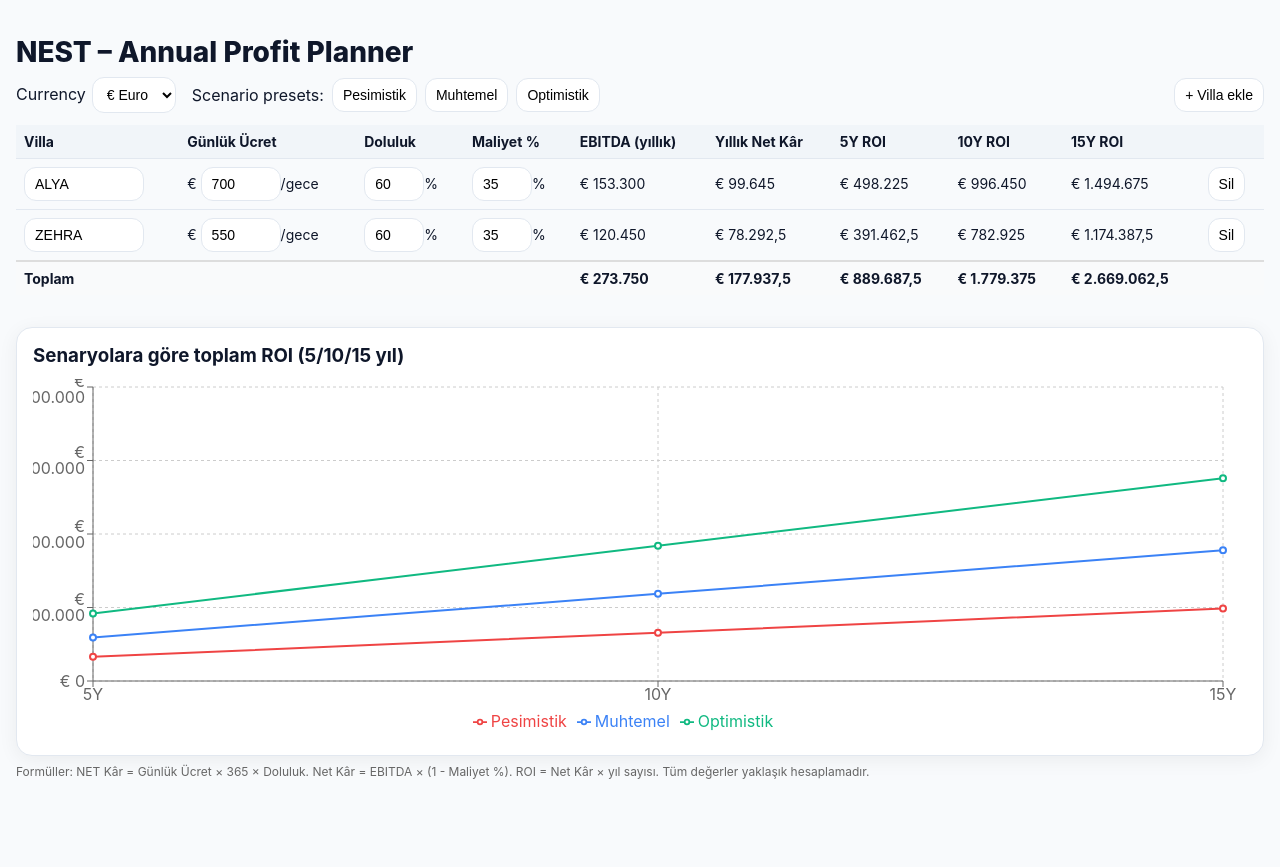
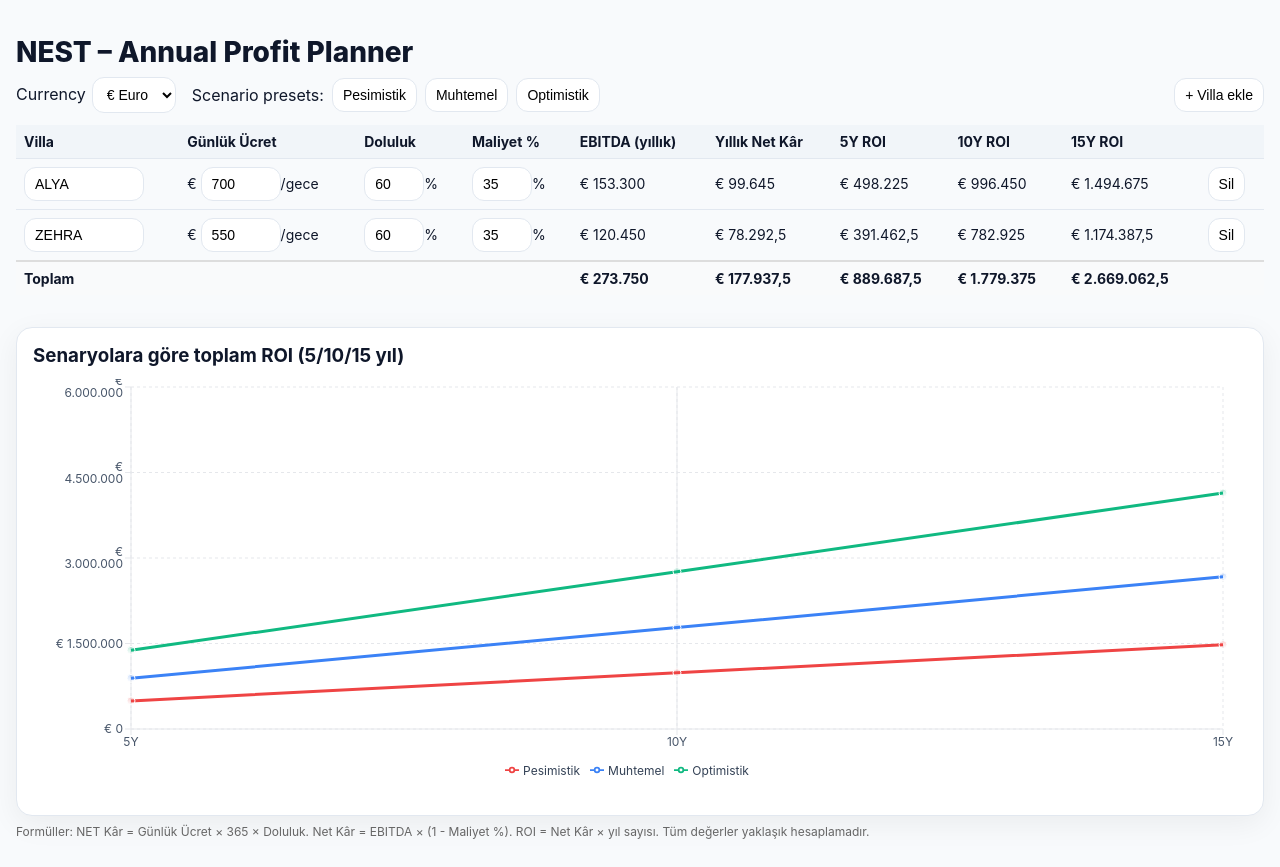
Before and after one commit to dirvass/nest-planner, a React (Vite) app: page / in a window 1280 px wide. Before the commit the page ends 807 px from the top, so only its background shows below. Built offline with nearby package versions, Linux system fonts and the light colour scheme.

Commit message:
Update ScenarioChart.tsx

```diff
--- a/src/ScenarioChart.tsx
+++ b/src/ScenarioChart.tsx
@@ -1,29 +1,175 @@
-// src/ScenarioChart.tsx
 import React from "react";
 import {
-  LineChart, Line, XAxis, YAxis, CartesianGrid, Tooltip, Legend, ResponsiveContainer
+  ResponsiveContainer,
+  LineChart,
+  Line,
+  XAxis,
+  YAxis,
+  CartesianGrid,
+  Tooltip,
+  Legend,
+  ReferenceLine
 } from "recharts";
 
 type Row = { year: number; Pesimistik: number; Muhtemel: number; Optimistik: number };
 
-export default function ScenarioChart({ data, currency }: { data: Row[]; currency: string }) {
-  const fmt = (n: number) =>
+export default function ScenarioChart({
+  data,
+  currency
+}: {
+  data: Row[];
+  currency: string;
+}) {
+  const fmt0 = (n: number) =>
     new Intl.NumberFormat("de-DE", { maximumFractionDigits: 0 }).format(n);
 
+  // brand-ish colours
+  const colP = "#ef4444"; // pessimistic
+  const colB = "#3b82f6"; // base
+  const colO = "#10b981"; // optimistic (green)
+  const grid = "#e5e7eb";
+  const axis = "#475569";
+  const card = {
+    bg: "#fff",
+    border: "#e2e8f0",
+    shadow: "0 8px 30px rgba(2,8,23,.06)"
+  };
+
+  const tooltipContent = ({
+    label,
+    payload
+  }: {
+    label?: any;
+    payload?: any[];
+  }) => {
+    if (!payload || !payload.length) return null;
+    return (
+      <div
+        style={{
+          background: "#0f172a",
+          color: "#fff",
+          padding: "10px 12px",
+          borderRadius: 12,
+          boxShadow: "0 6px 20px rgba(2,8,23,.35)",
+          fontSize: 12
+        }}
+      >
+        <div style={{ opacity: 0.9, marginBottom: 4 }}>{label} yıl</div>
+        {payload.map((p) => (
+          <div key={p.dataKey} style={{ display: "flex", gap: 8, alignItems: "center" }}>
+            <span
+              style={{
+                width: 10,
+                height: 10,
+                borderRadius: "50%",
+                background: p.color
+              }}
+            />
+            <span style={{ minWidth: 88 }}>{p.name}</span>
+            <strong>
+              {currency} {fmt0(p.value as number)}
+            </strong>
+          </div>
+        ))}
+      </div>
+    );
+  };
+
   return (
-    <div style={{ background: "#fff", border: "1px solid #e2e8f0", borderRadius: 16, padding: 16, boxShadow: "0 4px 20px rgba(2,8,23,.06)" }}>
+    <div
+      style={{
+        background: card.bg,
+        border: `1px solid ${card.border}`,
+        borderRadius: 16,
+        padding: 16,
+        boxShadow: card.shadow
+      }}
+    >
       <h3 style={{ margin: "0 0 12px 0" }}>Senaryolara göre toplam ROI (5/10/15 yıl)</h3>
-      <div style={{ width: "100%", height: 360 }}>
+
+      {/* give the chart a real height or it won't render */}
+      <div style={{ width: "100%", height: 420 }}>
         <ResponsiveContainer>
-          <LineChart data={data} margin={{ top: 8, right: 24, left: 0, bottom: 8 }}>
-            <CartesianGrid strokeDasharray="3 3" />
-            <XAxis dataKey="year" tickFormatter={(y) => `${y}Y`} />
-            <YAxis tickFormatter={(v) => `${currency} ${fmt(v)}`} />
-            <Tooltip formatter={(v: number) => [`${currency} ${fmt(v)}`, ""]} labelFormatter={(y) => `${y} Yıl`} />
-            <Legend />
-            <Line type="monotone" dataKey="Pesimistik" stroke="#ef4444" strokeWidth={2} dot />
-            <Line type="monotone" dataKey="Muhtemel"   stroke="#3b82f6" strokeWidth={2} dot />
-            <Line type="monotone" dataKey="Optimistik" stroke="#10b981" strokeWidth={2} dot />
+          <LineChart data={data} margin={{ top: 8, right: 24, left: 8, bottom: 8 }}>
+            {/* soft grid */}
+            <CartesianGrid stroke={grid} strokeDasharray="3 3" />
+
+            {/* axes */}
+            <XAxis
+              dataKey="year"
+              tickFormatter={(y) => `${y}Y`}
+              tick={{ fill: axis, fontSize: 12 }}
+              axisLine={{ stroke: grid }}
+              tickLine={{ stroke: grid }}
+            />
+            <YAxis
+              tickFormatter={(v) => `${currency} ${fmt0(v as number)}`}
+              tick={{ fill: axis, fontSize: 12 }}
+              width={90}
+              axisLine={{ stroke: grid }}
+              tickLine={{ stroke: grid }}
+            />
+
+            {/* helpful vertical guide at 10Y */}
+            <ReferenceLine x={10} stroke={grid} />
+
+            {/* gradient fills under lines */}
+            <defs>
+              <linearGradient id="gradP" x1="0" y1="0" x2="0" y2="1">
+                <stop offset="0%" stopColor={colP} stopOpacity={0.25} />
+                <stop offset="100%" stopColor={colP} stopOpacity={0} />
+              </linearGradient>
+              <linearGradient id="gradB" x1="0" y1="0" x2="0" y2="1">
+                <stop offset="0%" stopColor={colB} stopOpacity={0.25} />
+                <stop offset="100%" stopColor={colB} stopOpacity={0} />
+              </linearGradient>
+              <linearGradient id="gradO" x1="0" y1="0" x2="0" y2="1">
+                <stop offset="0%" stopColor={colO} stopOpacity={0.25} />
+                <stop offset="100%" stopColor={colO} stopOpacity={0} />
+              </linearGradient>
+            </defs>
+
+            {/* tooltip & legend */}
+            <Tooltip content={tooltipContent as any} />
+            <Legend
+              verticalAlign="bottom"
+              height={32}
+              formatter={(value) => (
+                <span style={{ color: "#334155", fontSize: 12 }}>{value}</span>
+              )}
+            />
+
+            {/* sleek lines with gentle animation */}
+            <Line
+              type="monotone"
+              dataKey="Pesimistik"
+              stroke={colP}
+              strokeWidth={3}
+              dot={{ r: 4, strokeWidth: 1, stroke: "#fff" }}
+              activeDot={{ r: 6 }}
+              name="Pesimistik"
+              fill="url(#gradP)"
+            />
+            <Line
+              type="monotone"
+              dataKey="Muhtemel"
+              stroke={colB}
+              strokeWidth={3}
+              dot={{ r: 4, strokeWidth: 1, stroke: "#fff" }}
+              activeDot={{ r: 6 }}
+              name="Muhtemel"
+              fill="url(#gradB)"
+            />
+            <Line
+              type="monotone"
+              dataKey="Optimistik"
+              stroke={colO}
+              strokeWidth={3}
+              dot={{ r: 4, strokeWidth: 1, stroke: "#fff" }}
+              activeDot={{ r: 6 }}
+              name="Optimistik"
+              fill="url(#gradO)"
+            />
           </LineChart>
         </ResponsiveContainer>
       </div>
```
